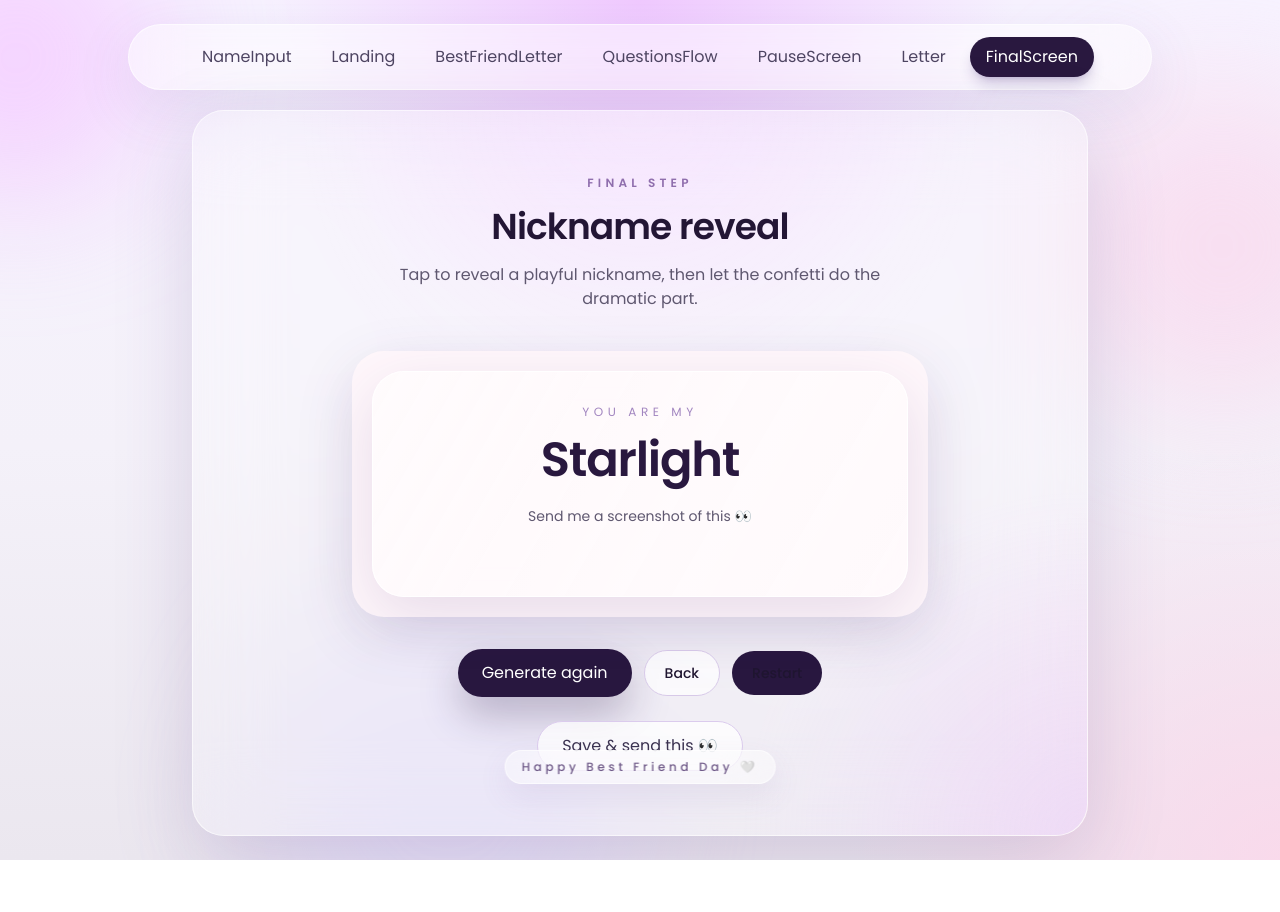
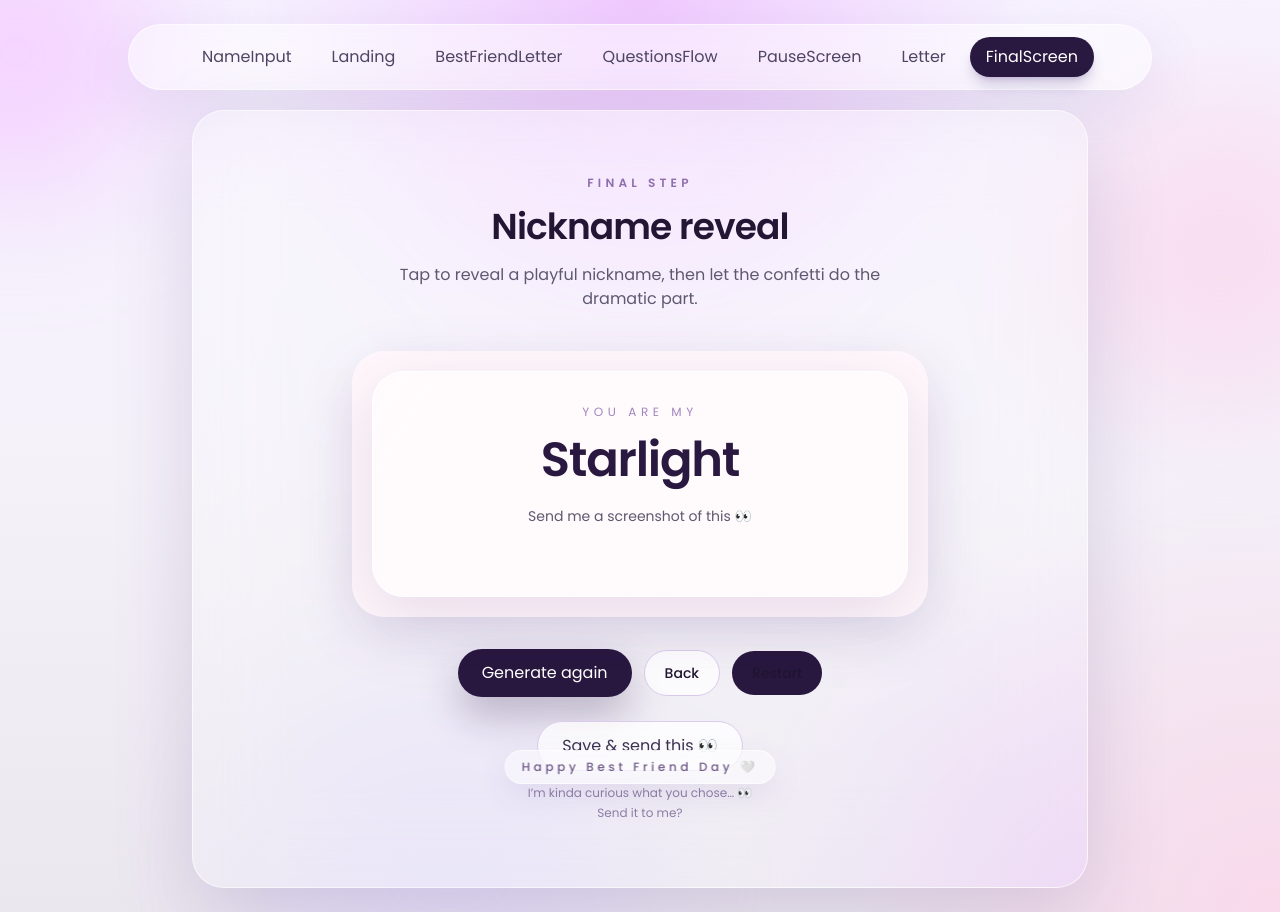
Before and after one commit to sarthaksinghaniya/bestfriend_day, a React (Vite) app: page /final in a window 1280 px wide. Both pictures are taken after a click on the button "Reveal your nickname". Before the commit the page ends 860 px from the top, so only its background shows below. Built offline with nearby package versions, Linux system fonts and the light colour scheme.

Commit message:
Add playful final send prompt

```diff
--- a/src/pages/NicknameReveal.jsx
+++ b/src/pages/NicknameReveal.jsx
@@ -272,7 +272,13 @@ export default function NicknameReveal() {
         </div>
 
         {hasRevealed ? (
-          <div className="mt-6 flex flex-col items-center justify-center gap-3 sm:flex-row">
+          <motion.div
+            initial={{ opacity: 0, y: 10 }}
+            animate={{ opacity: 1, y: 0 }}
+            transition={{ duration: 0.45, ease: 'easeOut', delay: 0.35 }}
+            className="mt-6 flex flex-col items-center justify-center gap-3"
+          >
+            <div className="flex flex-col items-center justify-center gap-3 sm:flex-row">
               <button
                 type="button"
                 onClick={captureScreenshot}
@@ -282,6 +288,12 @@ export default function NicknameReveal() {
                 {isCapturing ? 'Saving...' : 'Save & send this 👀'}
               </button>
             </div>
+
+            <div className="text-center text-xs leading-5 text-[#8c7fa3]">
+              <p>I’m kinda curious what you chose… 👀</p>
+              <p>Send it to me?</p>
+            </div>
+          </motion.div>
         ) : null}
       </motion.div>
     </section>
```
Lines whose indentation alone changed are shown as unchanged.
